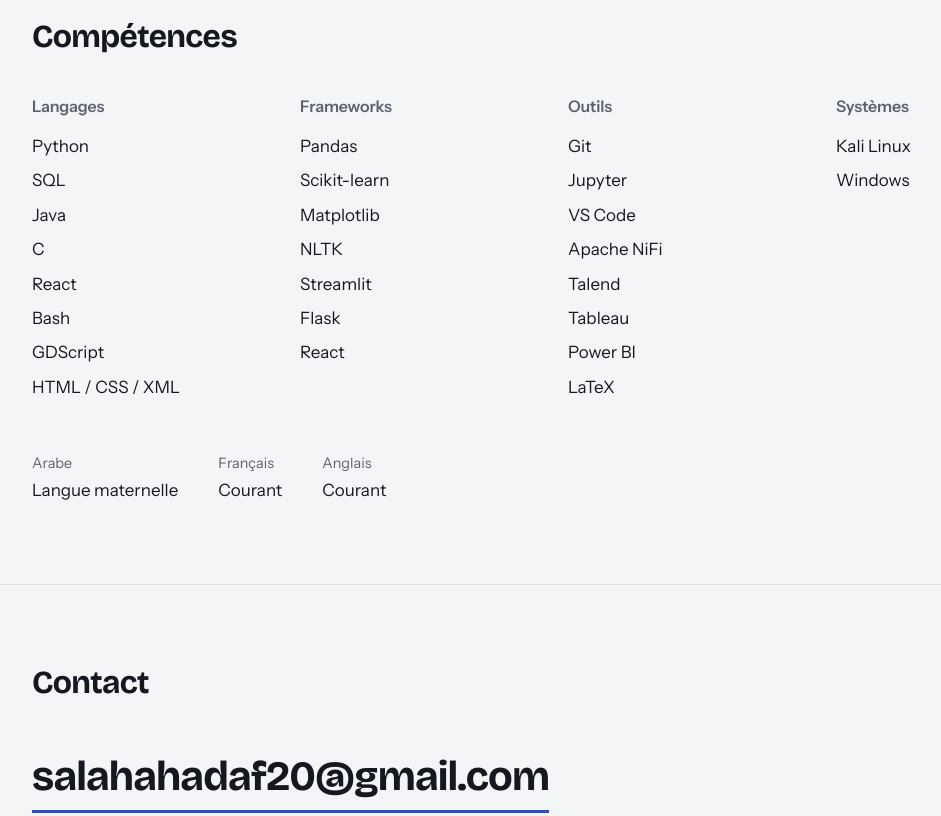
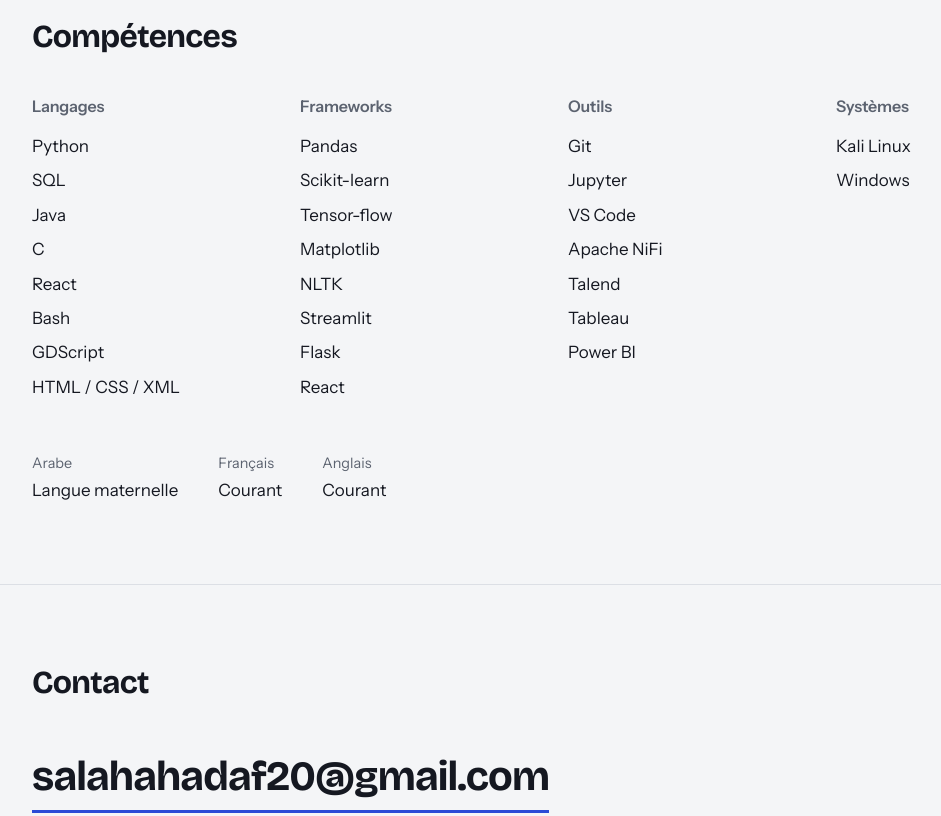
Before and after one commit to Aiden-Domochevski/portfolio, a plain HTML site: page index.html in a window 1280 px wide. Shown: the part 3740-4556 px from the top of the page, without its empty margins (88-1029 px from the left). Drawn offline with nearby package versions, Linux system fonts and the light colour scheme.

Commit message:
content update

```diff
--- a/index.html
+++ b/index.html
@@ -349,11 +349,11 @@
           </div>
           <div>
             <h3>Frameworks</h3>
-            <ul><li>Pandas</li><li>Scikit-learn</li><li>Matplotlib</li><li>NLTK</li><li>Streamlit</li><li>Flask</li><li>React</li></ul>
+            <ul><li>Pandas</li><li>Scikit-learn</li><li>Tensor-flow</li><li>Matplotlib</li><li>NLTK</li><li>Streamlit</li><li>Flask</li><li>React</li></ul>
           </div>
           <div>
             <h3>Outils</h3>
-            <ul><li>Git</li><li>Jupyter</li><li>VS Code</li><li>Apache NiFi</li><li>Talend</li><li>Tableau</li><li>Power BI</li><li>LaTeX</li></ul>
+            <ul><li>Git</li><li>Jupyter</li><li>VS Code</li><li>Apache NiFi</li><li>Talend</li><li>Tableau</li><li>Power BI</li></ul>
           </div>
           <div>
             <h3>Systèmes</h3>
```
